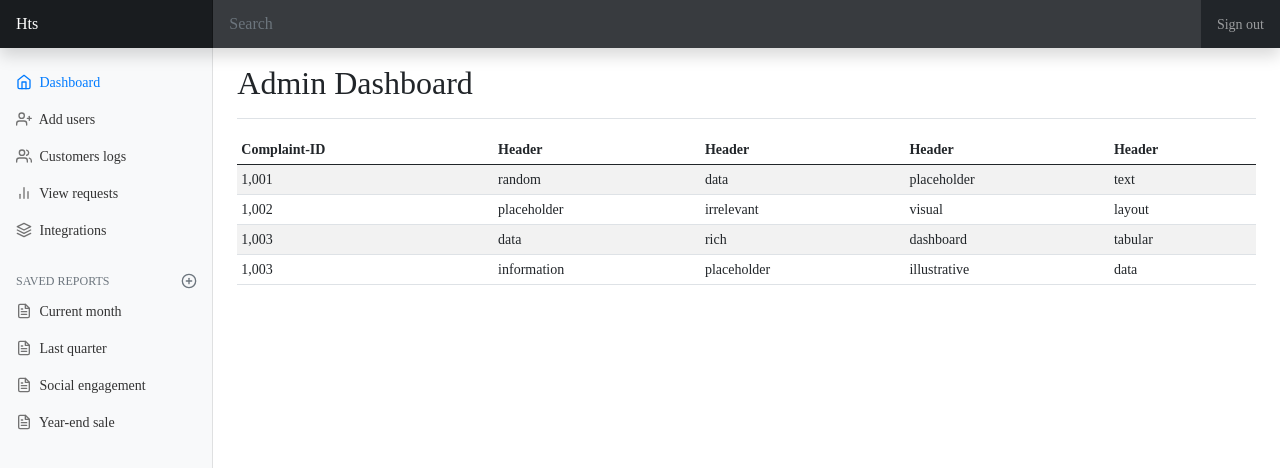
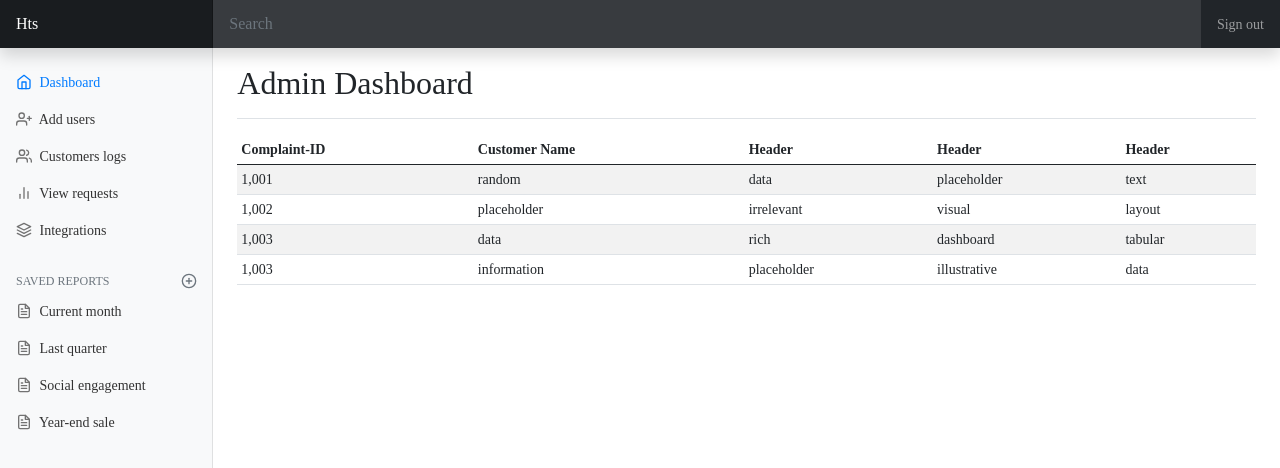
Before and after one commit to Akintola-Stephen/HTS-INTERN-FAQ-PROJECT, a plain HTML site: page admin/admin-dashboard.html in a window 1280 px wide. Both pictures are taken after a click on the link "Customers logs". Shown: the top 468 px of the page. Drawn offline with nearby package versions, Linux system fonts and the light colour scheme.

Commit message:
Updates made

```diff
--- a/admin/admin-dashboard.html
+++ b/admin/admin-dashboard.html
@@ -159,7 +159,7 @@
             <thead>
               <tr>
                 <th>Complaint-ID</th>
-                <th>Header</th>
+                <th>Customer Name</th>
                 <th>Header</th>
                 <th>Header</th>
                 <th>Header</th>
@@ -213,8 +213,6 @@
         $('.wonder').hide();
         $('#add-user-form').hide();
       });
-
-
     });
 
 
```
Also changed, not shown: customer/customer.html (+0 -2 lines).
